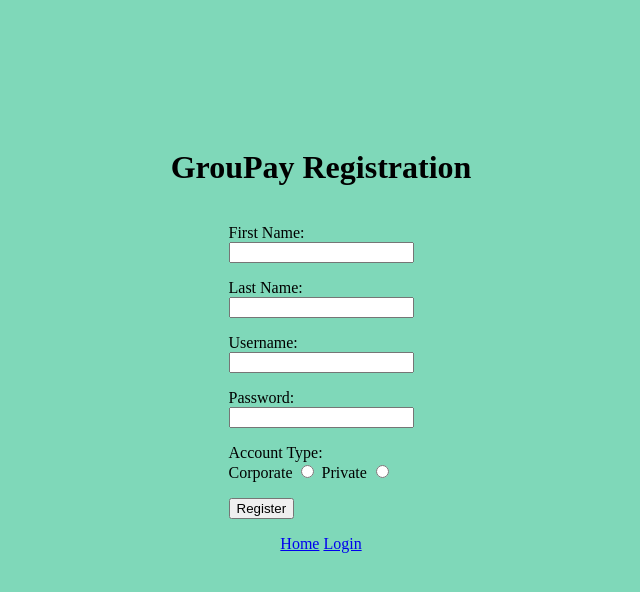
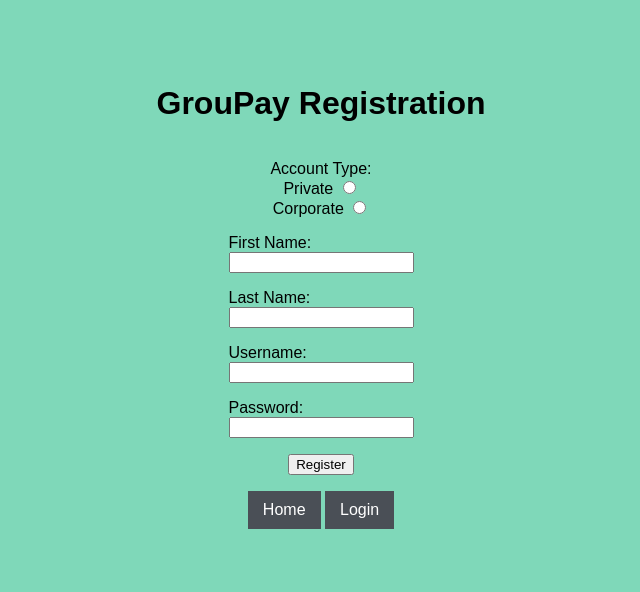
Before and after one commit to IAE21/GrouPay, a Flask app: page /register in a window 1280 px wide. Shown: the top 592 px of the page, without its empty margins (319-959 px from the left). Run offline with Flask 3, Linux system fonts and the light colour scheme; some libraries are stand-ins or nearby versions.

Commit message:
Introduced minor UI tweaks and form layout adjustments; Registration form now properly includes a field for Company when Corporate account type selected

```diff
--- a/app.py
+++ b/app.py
@@ -55,6 +55,7 @@ def login():
 @app.route('/register', methods=['GET', 'POST'])
 def register():
     if request.method == 'POST':
+        comp = request.form['company']
         fname = request.form['fname']
         lname = request.form['lname']
         uname = request.form['username']
@@ -68,7 +69,7 @@ def register():
 
         try:
             cur = mysql.connection.cursor()
-            cur.execute("INSERT IGNORE INTO USERS(fname, lname, username, password, corporate) VALUES(%s, %s, %s, %s, %s)", (fname, lname, uname, pword, corp))
+            cur.execute("INSERT IGNORE INTO USERS(fname, lname, company, username, password, corporate) VALUES(%s, %s, %s, %s, %s, %s)", (fname, lname, comp, uname, pword, corp))
             mysql.connection.commit()
             return render_template('login.html')
         except Error as e:
--- a/templates/dashboard.html
+++ b/templates/dashboard.html
@@ -42,7 +42,7 @@
 
     body {
     	margin: 0;
-    	font-family: Arial, sans-serif;
+    	font-family: arial;
     }
 
 	.center{
--- a/templates/register.html
+++ b/templates/register.html
@@ -3,19 +3,37 @@
 <head>
     <title>Register</title>
 </head>
+<script type="text/javascript">
+    function corpChecked() {
+        if (document.getElementById('corporate').checked) {
+            document.getElementById('comp').style.display = 'block';
+        }
+        else document.getElementById('comp').style.display = 'none';
+    }
+</script>
 <style>
     body {
         background-color: #7FD8B9;
+        font-family: arial;
         display: flex;
         flex-direction: column;
         justify-content: center;
         align-items: center;
-        margin-top: 10%;
+        margin-top: 5%;
     }
+    a.button {
+        background-color: #4A4F56;
+        border: none;
+        color: white;
+        padding: 10px 15px;
+        text-align: center;
+        text-decoration: none;
+        display: inline-block;
+        font-size: 16px;
+      }
 </style>
 <body>
     <h1>GrouPay Registration</h1>
-
     {% with messages = get_flashed_messages(with_categories=true) %}
         {% if messages %}
             {% for category, message in messages %}
@@ -29,6 +47,17 @@
                     </div>
     {% endif %} {% endfor %} {% endif %} {% endwith %}
     <form method="POST">
+        <p style="text-align: center;">
+            Account Type:<br>
+            <label>Private</label>
+            <input type="radio" onclick="javascript:corpChecked();" name="corporate" id="private" value="0"><br>
+            <label>Corporate</label>
+            <input type="radio" onclick="javascript:corpChecked();" name="corporate" id="corporate" required value="1">
+        </p>
+        <p id="comp" style="display:none">
+            <label for="company">Company:</label><br>
+            <input type="text" name="company" id="company">
+        </p>
         <p>
             <label for="name">First Name:</label><br>
             <input type="text" name="fname" id="fname" required>
@@ -45,20 +74,13 @@
             <label for="password">Password:</label><br>
             <input type="password" name="password" id="password" required>
         </p>
-        <p>
-            <label>Account Type:</label><br>
-            <label>Corporate</label>
-            <input type="radio" name="corporate" id="corporate" required value="1">
-            <label>Private</label>
-            <input type="radio" name="corporate" id="private" value="0">
-        </p>
-        <p>
+        <p style="text-align: center;">
             <input type="submit" value="Register">
         </p>
     </form>
     <nav>
-        <a href="{{ url_for('home') }}">Home</a>
-        <a href="{{ url_for('login') }}">Login</a>
+        <a href="{{ url_for('home') }}" class="button">Home</a>
+        <a href="{{ url_for('login') }}" class="button">Login</a>
     </nav>
 </body>
 </html>
```
Also changed, not shown: templates/home.html (+14 -3 lines), templates/login.html (+15 -4 lines).
